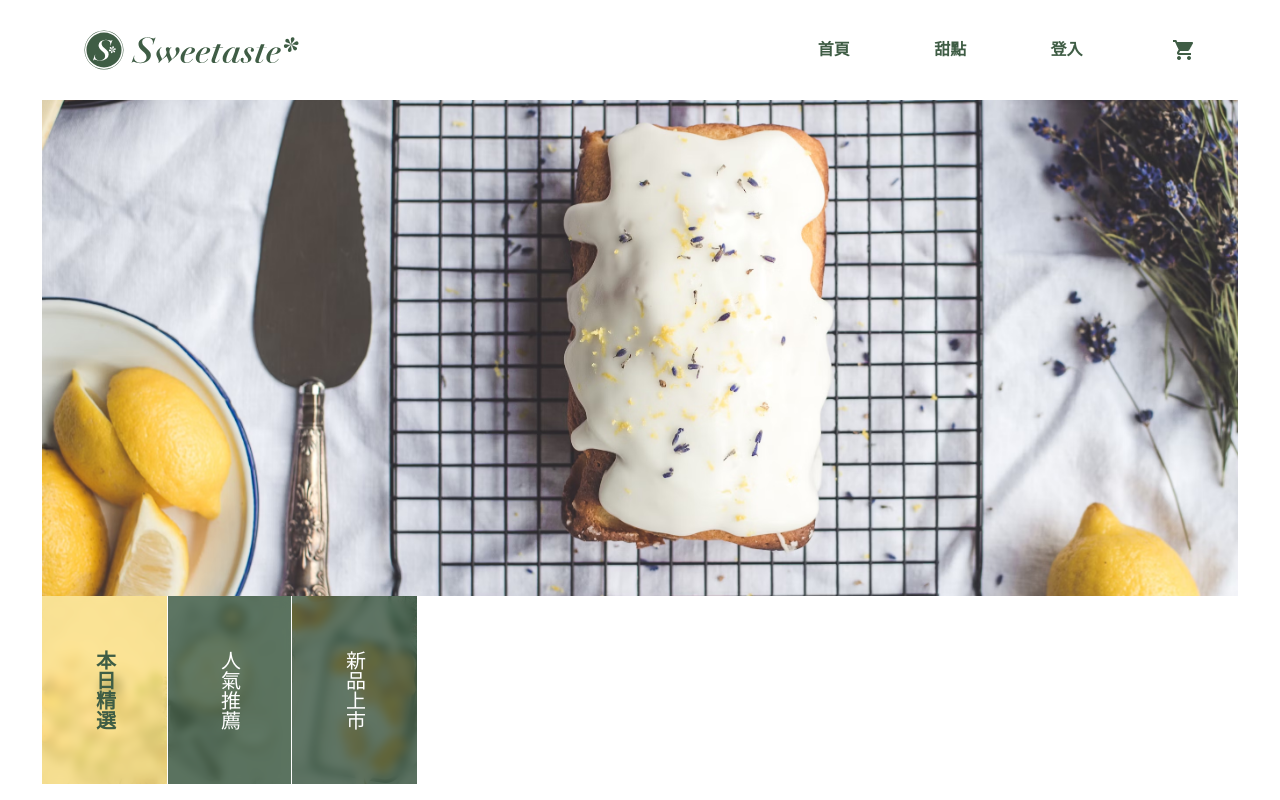
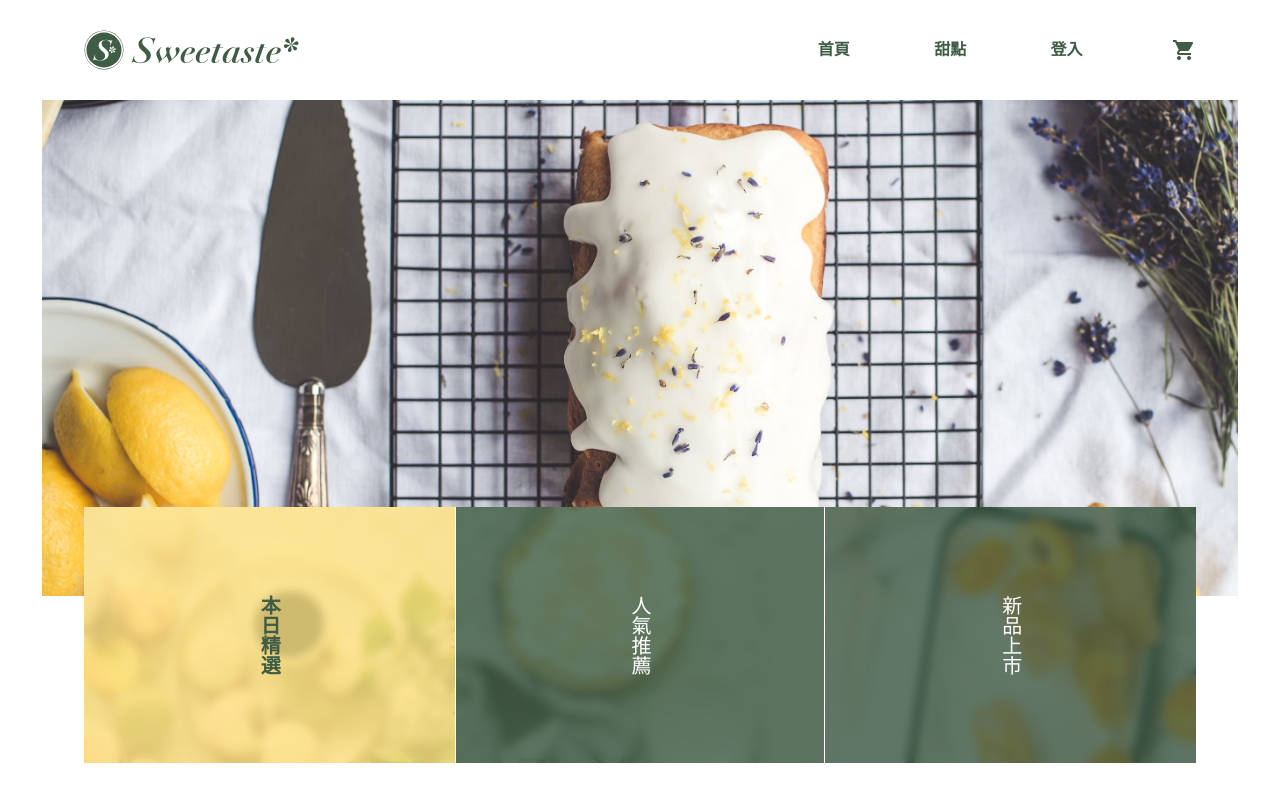
Before and after one commit to Lin4611/sweet-taste, a React (Vite) app: page / in a window 1280 px wide. Built offline with nearby package versions, Linux system fonts and the light colour scheme.

Commit message:
refactor: 重構首頁 banner 區塊結構，使用 relative/absolute 實現疊層效果

```diff
--- a/src/components/CategoryCard.tsx
+++ b/src/components/CategoryCard.tsx
@@ -17,7 +17,7 @@ const CategoryCard: React.FC<CategoryCardProps> = ({
     border
     }) => {
         return(
-            <section className={`w-[125px] h-auto overflow-hidden relative ${border}`}>
+            <section className={`max-h-[180px] overflow-hidden relative ${border} lg:max-h-[256px]`}>
                 <img src={imgUrl} alt="" className="w-full h-full object-cover" />
                 <div className={`absolute inset-0 ${bgColor} backdrop-blur-[5px]`}></div>
                 <div className="absolute inset-0 flex items-center justify-center">
--- a/src/pages/HomePage.tsx
+++ b/src/pages/HomePage.tsx
@@ -8,8 +8,9 @@ const HomePage:FC = ()=>{
     return(
         <>
             <main className="w-full mx-auto lg:px-[42px]">
-                <img src={banner} alt="" className="w-full h-auto object-cover lg:h-[496px]" />
-                <section className="w-full flex">
+                <div className='relative'>
+                    <img src={banner} alt="banner" className="w-full h-auto object-cover lg:h-[496px]" />
+                    <section className="mx-auto w-full grid grid-cols-3 lg:px-[42px] lg:absolute lg:top-[407px]">
                         <CategoryCard
                         imgUrl={today}
                         title='本日精選'
@@ -22,7 +23,7 @@ const HomePage:FC = ()=>{
                         bgColor="bg-primary/80"
                         textColor="text-invert"
                         textWeight="font-light"
-                    border="border-l-[1px] border-r-[1px] border-white"
+                        border="border-x-[1px] border-white"
                         />
                         <CategoryCard
                         imgUrl={new_product_pic}
@@ -31,8 +32,8 @@ const HomePage:FC = ()=>{
                         textColor="text-invert"
                         textWeight="font-light"
                         />
-
                     </section>
+                </div>
             </main>
         </>
     )
```
Lines whose indentation alone changed are shown as unchanged.
